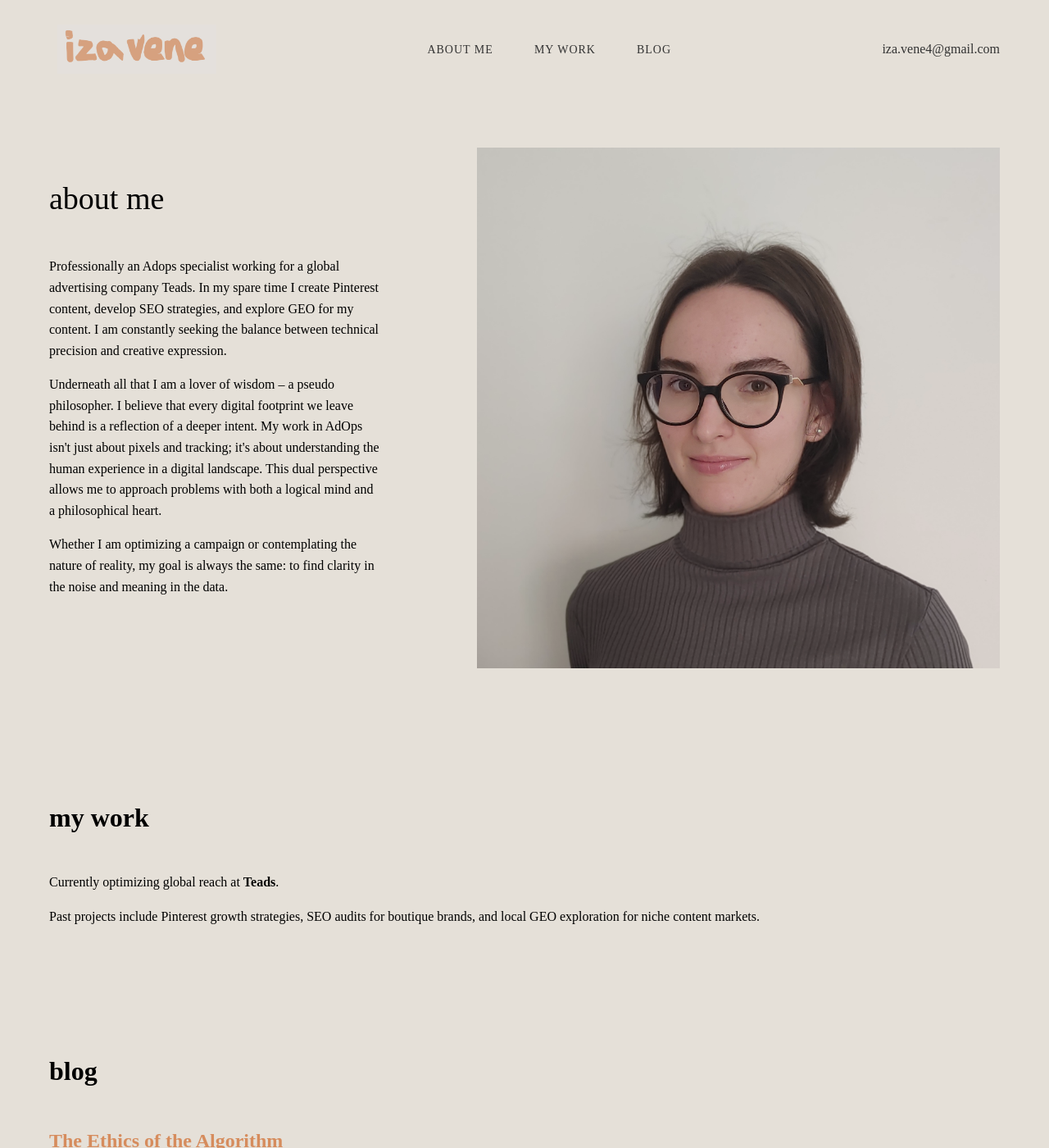
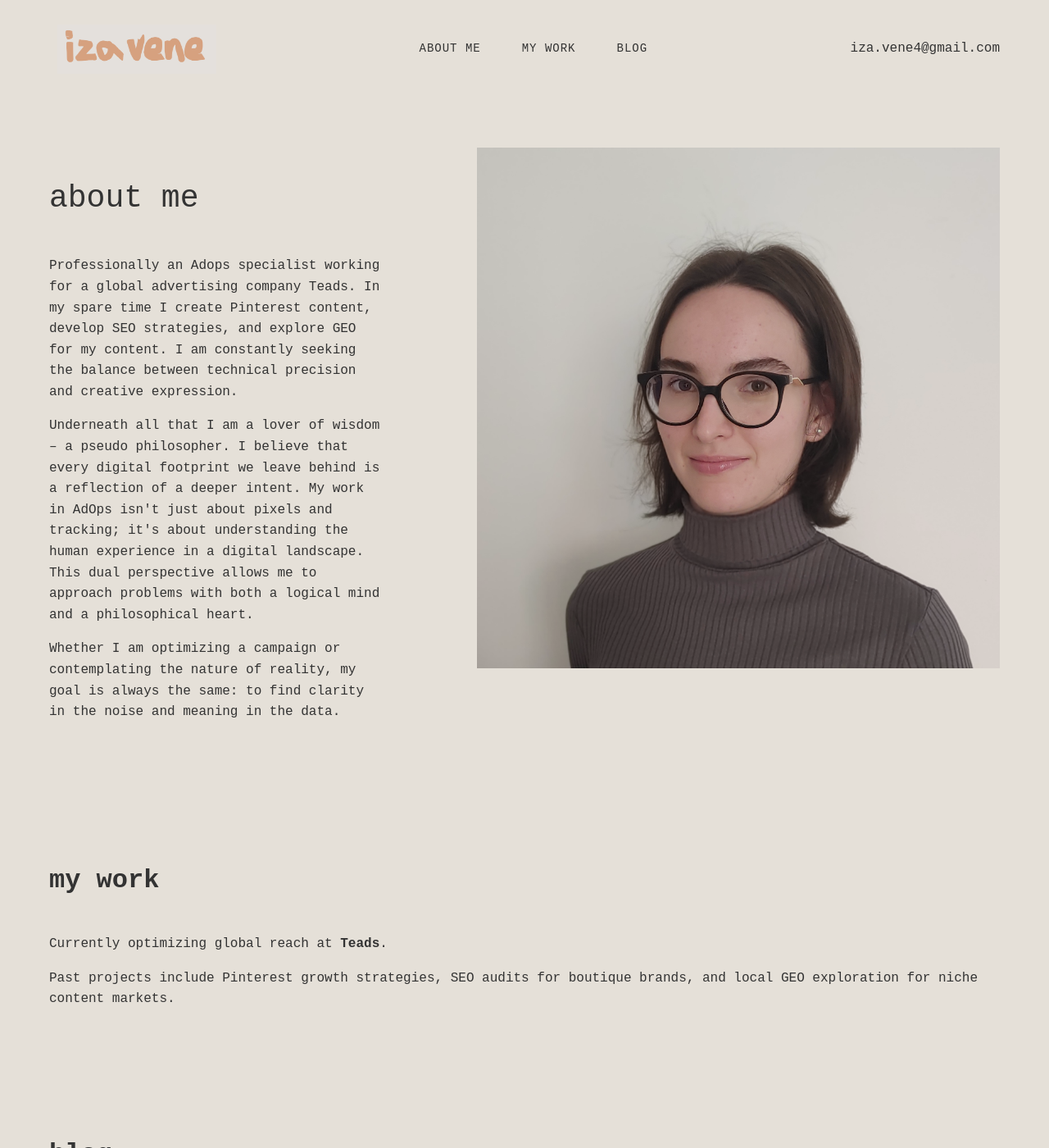
Before and after one commit to vendi525/vendi525.github.io, a Jekyll site: the page built from index.html, in a window 1280 px wide and 1400 px high. Shown: the whole window at 82% size. Built offline with Jekyll 4.4.1, drawn with Linux system fonts in a browser that asks for light colours; some web fonts are replaced.

Commit message:
Refactor body styles in style.css
Updated body styles for font properties and background color.

```diff
--- a/assets/css/style.css
+++ b/assets/css/style.css
@@ -1,16 +1,13 @@
-/* --- Global Styles --- */
-
-.google-sans-code-<uniquifier> {
+body {
   font-family: "Google Sans Code", monospace;
   font-optical-sizing: auto;
-  font-weight: <weight>;
+  font-weight: 400; /* Standard weight, or 500 for slightly thicker */
   font-style: normal;
-  font-variation-settings:
-    "MONO" 1;
-}
+  font-variation-settings: "MONO" 1;
 
-body {
-  background-color: #e5e0d8; /* Earthy beige */
+  /* Your existing styles */
+  background-color: #e5e0d8;
+  color: #333;
   margin: 0;
   line-height: 1.6;
 }
```
